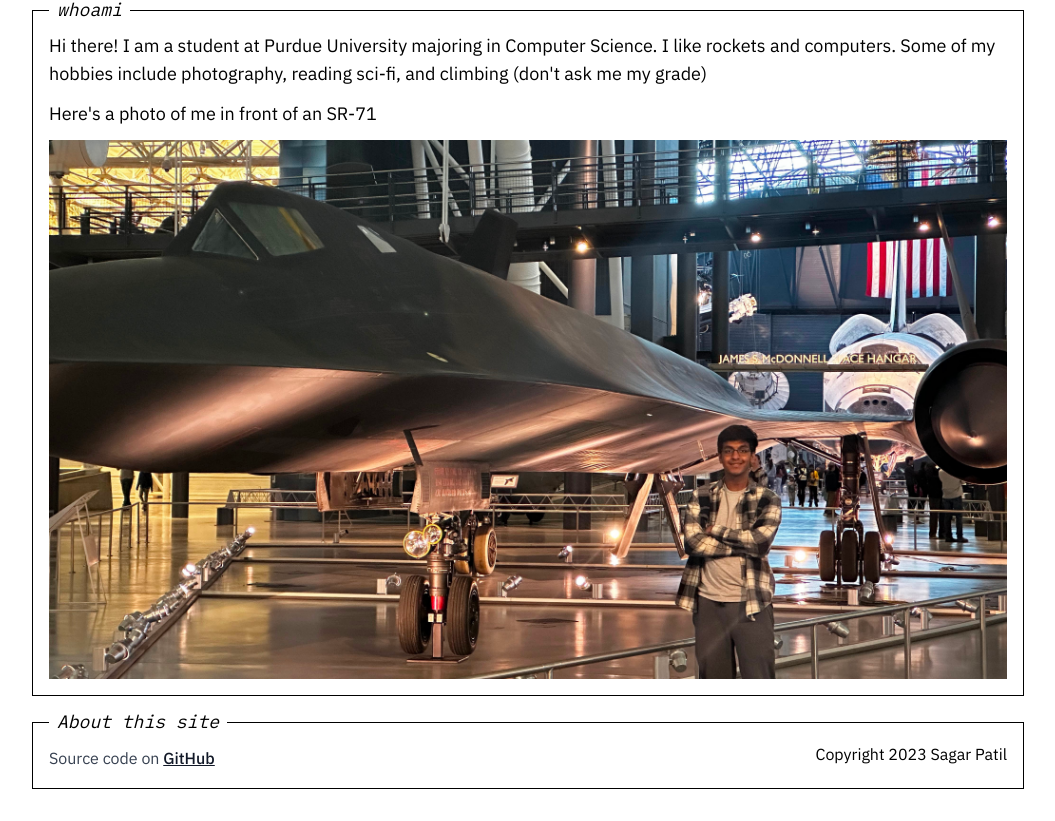
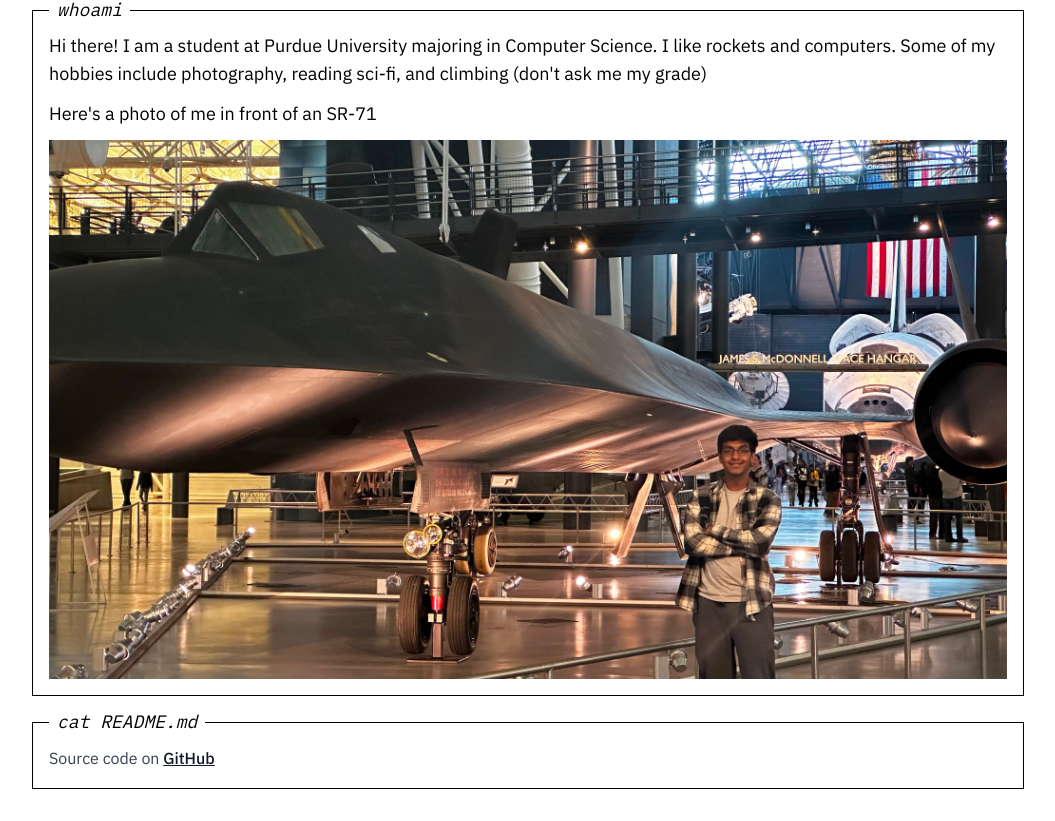
Before and after one commit to sagarreddypatil/portfolio-website, a Next.js app: page / in a window 1280 px wide. Shown: the part 1121-1942 px from the top of the page, without its empty margins (112-1167 px from the left). Built offline with nearby package versions, Linux system fonts and the light colour scheme.

Commit message:
more minor changes

```diff
--- a/src/components/layout.tsx
+++ b/src/components/layout.tsx
@@ -50,7 +50,7 @@ export default function Layout({ children }: Props) {
       <hr className="my-2 border-gray-500" />
       {children}
       <div className="h-3"></div>
-      <Fieldset title="About this site">
+      <Fieldset title="cat README.md">
         <div className="flex flex-row justify-between">
           <span className="prose dark:prose-invert">
             Source code on{" "}
@@ -58,7 +58,6 @@ export default function Layout({ children }: Props) {
               GitHub
             </Link>
           </span>
-          <span>Copyright 2023 Sagar Patil</span>
         </div>
       </Fieldset>
     </main>
```
